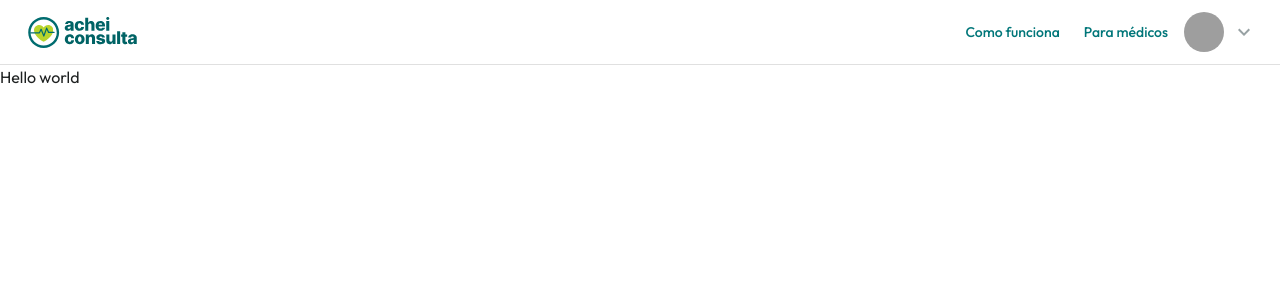
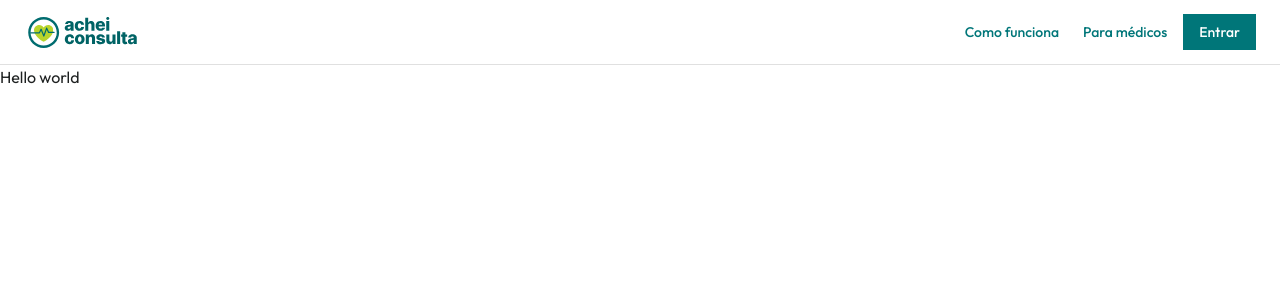
Before and after one commit to naiandersonb/boilerplate-nextjs-with-mui, a Next.js app: page / in a window 1280 px wide. Shown: the top 300 px of the page. Built offline with nearby package versions, Linux system fonts and the light colour scheme; grey boxes are pictures that could not be loaded; what @mui/material-nextjs would draw is missing.

Commit message:
refactor: layout toolbar

```diff
--- a/src/app/(main)/layout.tsx
+++ b/src/app/(main)/layout.tsx
@@ -1,5 +1,4 @@
-import { Header } from "@/components/layout/Header";
-import { Actions } from "@/components/layout/Actions";
+import { HomeAppBar } from "@/components/layout/HomeAppBar";
 
 export default function RootLayout({
   children,
@@ -8,7 +7,7 @@ export default function RootLayout({
 }>) {
   return (
     <>
-      <Header actions={<Actions />} />
+      <HomeAppBar />
       {children}
     </>
   );
--- a/src/app/(search)/layout.tsx
+++ b/src/app/(search)/layout.tsx
@@ -1,4 +1,4 @@
-import { Header } from "@/components/layout/Header";
+import { SearchAppBar } from "@/components/layout/SearchAppBar";
 
 export default function RootLayout({
   children,
@@ -7,7 +7,7 @@ export default function RootLayout({
 }>) {
   return (
     <>
-      <Header />
+      <SearchAppBar />
       {children}
     </>
   );
--- a/src/components/layout/Actions.tsx
+++ b/src/components/layout/Actions.tsx
@@ -1,33 +1,60 @@
 "use client";
 
-import { useAnchor } from "@/hooks/use-anchor";
 import { useDevice } from "@/hooks/use-device";
-import { Button, IconButton, Menu, MenuItem, Stack } from "@mui/material";
-import { Menu as MenuIcon } from "@mui/icons-material";
+import {
+  Button,
+  Drawer,
+  IconButton,
+  List,
+  ListItem,
+  ListItemButton,
+  ListItemIcon,
+  ListItemText,
+  Stack,
+} from "@mui/material";
+import {
+  HelpOutline,
+  MedicalServicesOutlined,
+  Menu as MenuIcon,
+} from "@mui/icons-material";
+import { useDisclosure } from "@/hooks/use-disclosure";
 
 export const Actions = () => {
   const { isMobile } = useDevice();
-  const { anchorEl, handleClose, handleOpen, id, isOpen } =
-    useAnchor("mobile-menu");
+  const { isOpen, onClose, onOpen } = useDisclosure();
 
   if (isMobile) {
     return (
       <>
-        <IconButton onClick={handleOpen} edge="end" aria-label="menu">
+        <IconButton onClick={onOpen} edge="end" aria-label="menu">
           <MenuIcon />
         </IconButton>
+        <Drawer open={isOpen} onClose={onClose}>
+          <List sx={{ minWidth: 250 }}>
+            <ListItem disablePadding>
+              <ListItemButton>
+                <ListItemIcon>
+                  <HelpOutline
+                    sx={({ palette }) => ({ color: palette.text.primary })}
+                  />
+                </ListItemIcon>
 
-        <Menu
-          id={id}
-          anchorEl={anchorEl}
-          open={isOpen}
-          onClose={handleClose}
-          transformOrigin={{ horizontal: "right", vertical: "top" }}
-          anchorOrigin={{ horizontal: "right", vertical: "bottom" }}
-        >
-          <MenuItem onClick={handleClose}>Como funciona</MenuItem>
-          <MenuItem onClick={handleClose}>Para médicos</MenuItem>
-        </Menu>
+                <ListItemText primary="Como funciona" />
+              </ListItemButton>
+            </ListItem>
+            <ListItem disablePadding>
+              <ListItemButton>
+                <ListItemIcon>
+                  <MedicalServicesOutlined
+                    sx={({ palette }) => ({ color: palette.text.primary })}
+                  />
+                </ListItemIcon>
+
+                <ListItemText primary="Para médicos" />
+              </ListItemButton>
+            </ListItem>
+          </List>
+        </Drawer>
       </>
     );
   }
--- /dev/null
+++ b/src/components/layout/AppBarLogo.tsx
@@ -0,0 +1,12 @@
+import { useDevice } from "@/hooks/use-device";
+import Link from "next/link";
+import { Logo } from "../Logo";
+
+export const AppBarLogo = () => {
+  const { isMobile } = useDevice();
+  return (
+    <Link href="/" style={{ display: "flex", alignItems: "center" }}>
+      <Logo {...(isMobile && { width: 89, height: 30 })} />
+    </Link>
+  );
+};
--- a/src/components/layout/Header.tsx
+++ /dev/null
@@ -1,64 +0,0 @@
-"use client";
-
-import { AppBar, Box, Button, Stack, Toolbar } from "@mui/material";
-import { ReactNode } from "react";
-import { Logo } from "../Logo";
-import { useDevice } from "@/hooks/use-device";
-import Link from "next/link";
-import { UserMenu } from "./UserMenu";
-
-interface HeaderProps {
-  actions?: ReactNode;
-}
-
-export const Header: React.FC<HeaderProps> = ({ actions }) => {
-  const { isMobile } = useDevice();
-
-  const auth = true;
-
-  return (
-    <Box sx={{ flexGrow: 1 }}>
-      <AppBar
-        position="static"
-        sx={({ palette }) => ({
-          backgroundColor: palette.common.white,
-          boxShadow: 0,
-          borderBottom: "1px solid",
-          borderBottomColor: palette.divider,
-        })}
-      >
-        <Toolbar
-          sx={{
-            display: "flex",
-            flexDirection: "row",
-            alignItems: "center",
-            justifyContent: "space-between",
-          }}
-        >
-          <Stack direction="row" spacing="2px" alignItems="center">
-            {isMobile && actions}
-
-            <Link href="/" style={{ display: "flex", alignItems: "center" }}>
-              <Logo {...(isMobile && { width: 89, height: 30 })} />
-            </Link>
-          </Stack>
-
-          <Stack direction="row" spacing={1} alignItems="center">
-            {/* Desktop: Actions aparecem ANTES do botão Entrar */}
-            {!isMobile && actions}
-
-            {auth ? (
-              <UserMenu />
-            ) : (
-              <Button variant="contained" disableElevation>
-                Entrar
-              </Button>
-            )}
-
-            {/* Mobile: Actions (Menu) aparece DEPOIS do botão Entrar */}
-          </Stack>
-        </Toolbar>
-      </AppBar>
-    </Box>
-  );
-};
--- /dev/null
+++ b/src/components/layout/HeaderContainer.tsx
@@ -0,0 +1,29 @@
+import { AppBar, Box, Toolbar } from "@mui/material";
+import { PropsWithChildren } from "react";
+
+export const HeaderContainer: React.FC<PropsWithChildren> = ({ children }) => {
+  return (
+    <Box sx={{ flexGrow: 1 }}>
+      <AppBar
+        position="static"
+        sx={({ palette }) => ({
+          backgroundColor: palette.common.white,
+          boxShadow: 0,
+          borderBottom: "1px solid",
+          borderBottomColor: palette.divider,
+        })}
+      >
+        <Toolbar
+          sx={{
+            display: "flex",
+            flexDirection: "row",
+            alignItems: "center",
+            justifyContent: "space-between",
+          }}
+        >
+          {children}
+        </Toolbar>
+      </AppBar>
+    </Box>
+  );
+};
--- /dev/null
+++ b/src/components/layout/HomeAppBar.tsx
@@ -0,0 +1,28 @@
+"use client";
+
+import { Stack } from "@mui/material";
+import { HeaderContainer } from "./HeaderContainer";
+import { useDevice } from "@/hooks/use-device";
+import { Actions } from "./Actions";
+import { UserMenu } from "./UserMenu";
+
+import { AppBarLogo } from "./AppBarLogo";
+
+export const HomeAppBar = () => {
+  const { isMobile } = useDevice();
+  return (
+    <HeaderContainer>
+      <Stack direction="row" spacing="2px" alignItems="center">
+        {isMobile && <Actions />}
+
+        <AppBarLogo />
+      </Stack>
+
+      <Stack direction="row" spacing={1} alignItems="center">
+        {!isMobile && <Actions />}
+
+        <UserMenu />
+      </Stack>
+    </HeaderContainer>
+  );
+};
--- a/src/components/layout/UserMenu.tsx
+++ b/src/components/layout/UserMenu.tsx
@@ -7,6 +7,7 @@ import {
 } from "@mui/icons-material";
 import {
   Avatar,
+  Button,
   Divider,
   IconButton,
   ListItemIcon,
@@ -21,6 +22,16 @@ export const UserMenu = () => {
   const { isMobile } = useDevice();
   const { anchorEl, handleClose, handleOpen, id, isOpen } =
     useAnchor("mobile-menu");
+
+  const auth = false;
+
+  if (!auth) {
+    return (
+      <Button variant="contained" disableElevation>
+        Entrar
+      </Button>
+    );
+  }
 
   return (
     <>
--- /dev/null
+++ b/src/hooks/use-disclosure.ts
@@ -0,0 +1,18 @@
+import { useState } from "react";
+
+interface Params {
+  defaultValue?: boolean;
+}
+
+export const useDisclosure = ({ defaultValue = false }: Params = {}) => {
+  const [isOpen, setIsOpen] = useState(defaultValue);
+
+  return {
+    onToggle: () => setIsOpen((prev) => !prev),
+    onClose: () => setIsOpen(false),
+    onOpen: () => setIsOpen(true),
+    isOpen,
+  };
+};
+
+export type UseDisclosureProps = ReturnType<typeof useDisclosure>;
```
Also changed, not shown: src/components/layout/SearchAppBar.tsx (added, +20 -0 lines).
